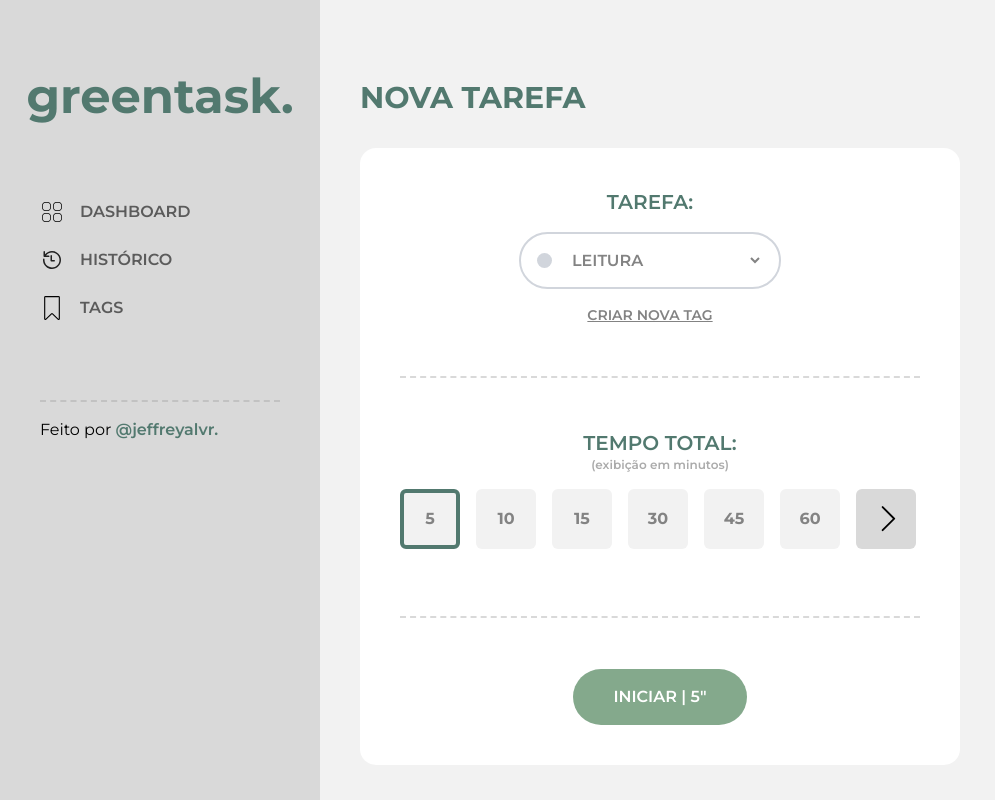
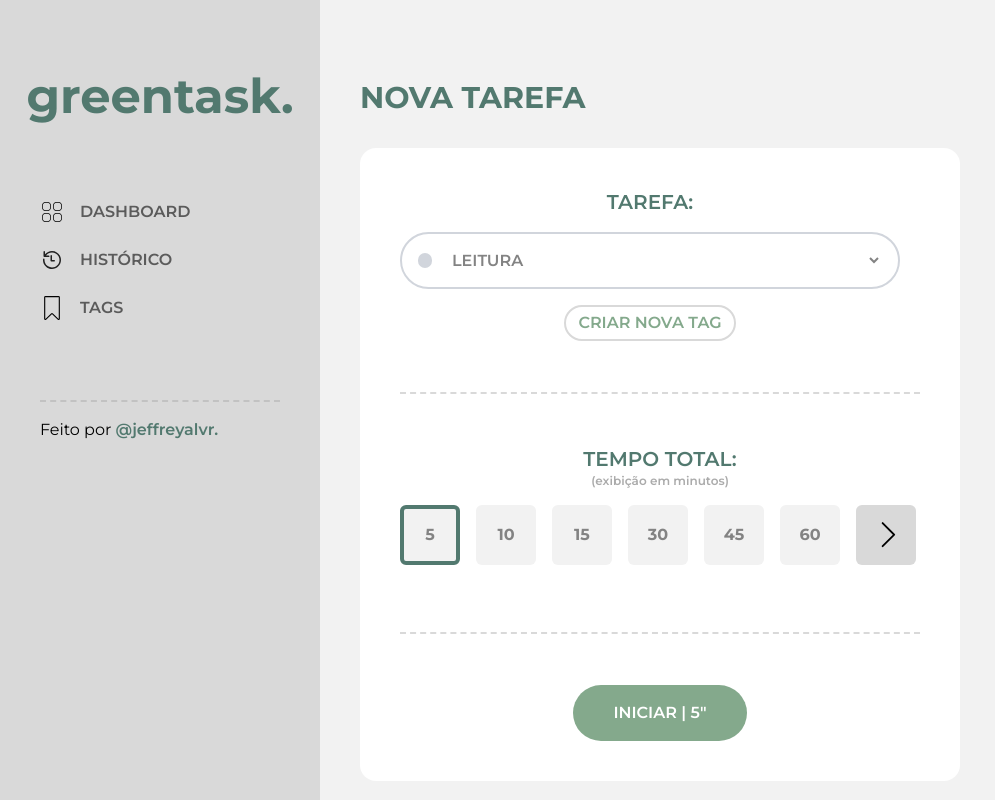
Before and after one commit to jeffreyalvr/greentask, a React (Vite) app: page / in a window 1280 px wide. Shown: the top 800 px of the page, without its empty margins (0-995 px from the left). Built offline with nearby package versions, Linux system fonts and the light colour scheme.

Commit message:
Reestiliza TaskSection

```diff
--- a/src/components/TaskSection/index.jsx
+++ b/src/components/TaskSection/index.jsx
@@ -41,9 +41,9 @@ const TaskSection = () => {
           <h1 className="text-xl text-[var(--accent-primary)] font-semibold">
             TAREFA:
           </h1>
-          <div className="w-auto flex gap-4 py-2 px-4 justify-center items-center rounded-4xl border-2 border-gray-300 text-[var(--fg-light)] font-semibold uppercase">
+          <div className="w-full flex gap-4 py-2 px-4 justify-center items-center rounded-4xl border-2 border-gray-300 text-[var(--fg-light)] font-semibold uppercase">
             <i className="inline-block w-[15px] h-[15px] bg-gray-300 rounded-full"></i>
-            <select className="py-2 border-0 text-[var(--fg-light)] font-semibold uppercase">
+            <select className="w-full py-2 border-0 text-[var(--fg-light)] font-semibold uppercase">
               <option>leitura</option>
               <option>web development</option>
               <option>game dev</option>
@@ -56,7 +56,7 @@ const TaskSection = () => {
 
           <Link
             to="/tags"
-            className="text-sm font-semibold text-[var(--fg-light)] underline uppercase hover:text-[var(--accent-primary)]"
+            className="font-semibold uppercase border-2 border-[var(--border-light)] rounded-4xl px-3 py-1 text-[var(--accent-opaque)] hover:border-[var(--accent-opaque)]"
           >
             Criar nova tag
           </Link>
```
